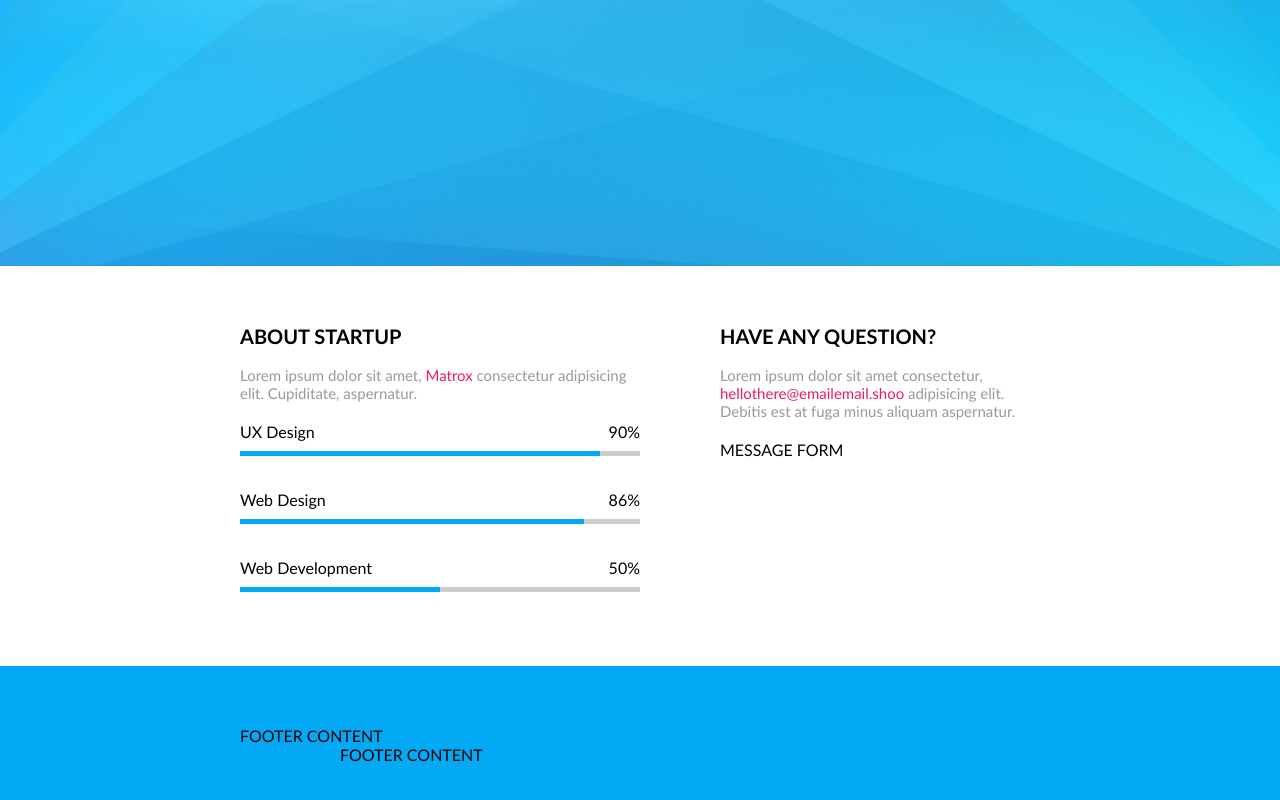
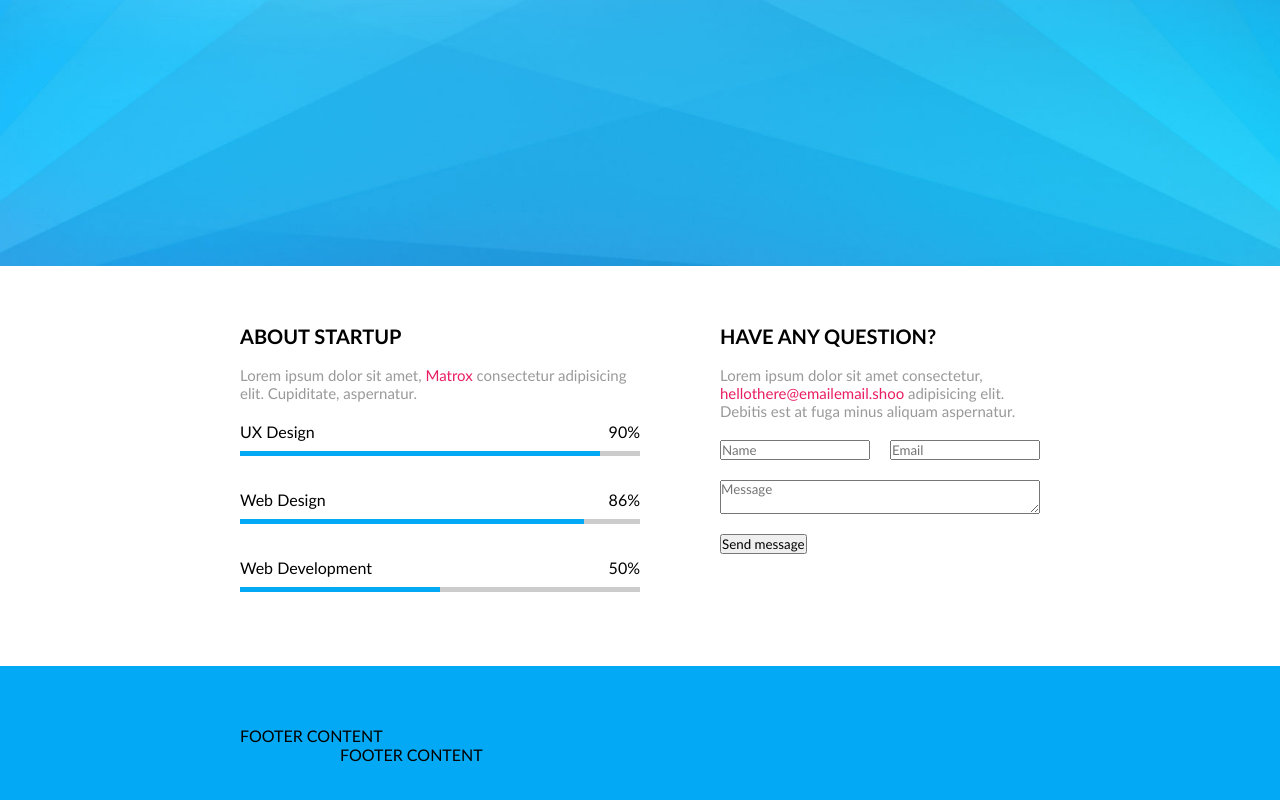
Before and after one commit to zazeli/4-coming-soon, a website: page index.html in a window 1280 px wide. Shown: the part 534-1334 px from the top of the page. Drawn offline with Linux system fonts and the light colour scheme; files whose address does not match are found by name.

Commit message:
Message form

```diff
--- a/css/components/form.css
+++ b/css/components/form.css
@@ -0,0 +1,27 @@
+.form {
+
+}
+
+.form > * {
+    margin-bottom: 20px;
+}
+
+.form > *:last-child {
+    margin-bottom: 0;
+}
+
+.form > input {
+    width: calc(50% - 10px);
+}
+
+.form > input:last-of-type {
+    float: right;
+}
+
+.form > textarea {
+    width: 100%;
+}
+
+.form > input {
+    width: calc(50% - 10px);
+}
--- a/index.html
+++ b/index.html
@@ -1,5 +1,6 @@
 <!DOCTYPE html>
 <html lang="en">
+
 <head>
     <meta charset="UTF-8">
     <meta http-equiv="X-UA-Compatible" content="IE=edge">
@@ -17,6 +18,7 @@
     <meta name="theme-color" content="#ffffff">
 
 </head>
+
 <body>
     <section class="container bg-primary hero">
         <div class="row-short">
@@ -88,14 +90,16 @@
                 </div>
             </div>
 
-
-
             <div class="column right">
                 <h2 class="content-title">Have any question?</h2>
                 <p class="content-description">Lorem ipsum dolor sit amet consectetur, <a class="link" href="mailto:hellothere@emailemail.shoo">hellothere@emailemail.shoo</a> adipisicing elit. Debitis est at fuga minus aliquam aspernatur.
                 </p>
                 <form class="form">
-                        MESSAGE FORM
+                    <input type="text" placeholder="Name" required autocomplete="name">
+                    <input type="email" placeholder="Email" required autocomplete="email">
+                    <textarea name="" id="" placeholder="Message" required autocomplete="off"></textarea>
+                    <button type="submit">Send message</button>
+
                 </form>
             </div>
         </div>
```
Lines whose indentation alone changed are shown as unchanged.
